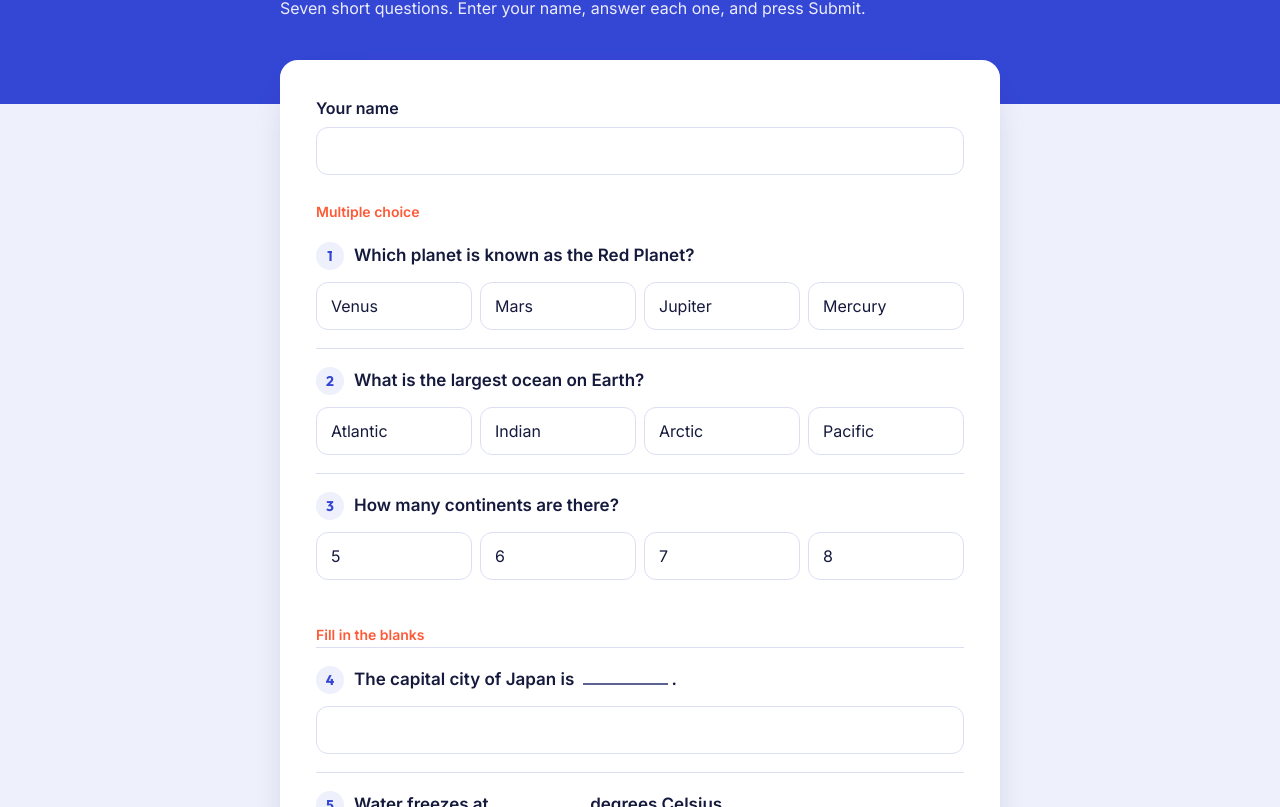
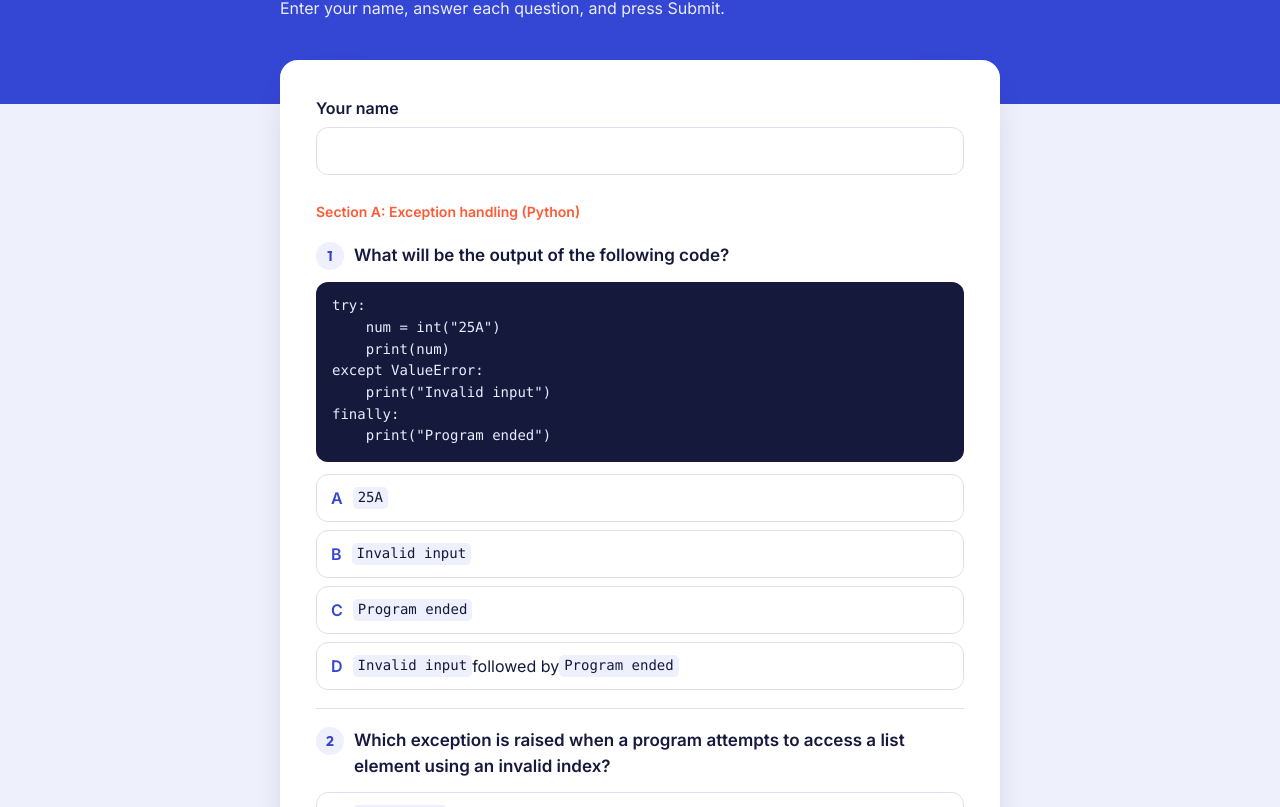
Before and after one commit to amityashishsrisri/quiz, a plain HTML site: page index.html in a window 1280 px wide. Shown: the part 119-926 px from the top of the page. Drawn offline with Linux system fonts and the light colour scheme.

Commit message:
Replace questions with Python exception handling and TOK set
Co-Authored-By: Claude Opus 5.5 <noreply@anthropic.com>
Claude-Session: https://claude.ai/code/session_01QnR5NrPokfXqEXmMG54Z5y

```diff
--- a/index.html
+++ b/index.html
@@ -3,7 +3,7 @@
 <head>
 <meta charset="utf-8">
 <meta name="viewport" content="width=device-width, initial-scale=1">
-<title>Quick Quiz</title>
+<title>Python and TOK quiz</title>
 <link rel="preconnect" href="https://fonts.googleapis.com">
 <link href="https://fonts.googleapis.com/css2?family=Outfit:wght@500;700;800&family=Inter:wght@400;500;600&display=swap" rel="stylesheet">
 <style>
@@ -66,6 +66,13 @@ pre{background:var(--bg);padding:14px;border-radius:12px;white-space:pre-wrap;fo
 .live i{width:9px;height:9px;border-radius:50%;background:var(--ok);animation:p 1.6s infinite}
 @keyframes p{50%{opacity:.25}}
 @media(prefers-reduced-motion:reduce){.live i{animation:none}.opt span{transition:none}}
+.opts.one{grid-template-columns:minmax(0,1fr)}
+.opt em{font-style:normal;font-weight:700;color:var(--brand);margin-right:10px;flex:none}
+code{font:14px/1.4 ui-monospace,SFMono-Regular,Menlo,Consolas,monospace;background:var(--bg);padding:1px 5px;border-radius:5px;overflow-wrap:anywhere}
+pre.code{background:light-dark(#151a3d,#0a0c1c);color:#e9ebff;padding:14px 16px;border-radius:12px;overflow-x:auto;margin:0 0 12px;white-space:pre}
+pre.code code{background:none;padding:0;color:inherit}
+#review{text-align:left;margin-top:20px}
+.rv{border-top:1px solid var(--line);padding:12px 0}.rv p{margin:4px 0;color:var(--ink)}.rv .ex{color:var(--soft);font-size:15px}
 .scroll{overflow-x:auto}
 table{border-collapse:collapse;width:100%;font-size:14px}
 th,td{padding:10px;border-bottom:1px solid var(--line);text-align:left;vertical-align:top}
@@ -82,8 +89,8 @@ td.n{text-align:right;font-weight:700;white-space:nowrap}
 <body>
 <header class="top">
   <div class="wrap" id="hwrap">
-    <h1 id="title">Quick general knowledge quiz</h1>
-    <p id="sub">Seven short questions. Enter your name, answer each one, and press Submit.</p>
+    <h1 id="title">Python and TOK quiz</h1>
+    <p id="sub">Enter your name, answer each question, and press Submit.</p>
   </div>
 </header>
 
@@ -106,6 +113,7 @@ td.n{text-align:right;font-weight:700;white-space:nowrap}
         <pre id="fbText"></pre>
         <button type="button" class="ghost" id="copyFb">Copy my answers</button>
       </div>
+      <div id="review"></div>
       <button type="button" class="ghost" id="again" style="margin-top:16px">Answer again</button>
     </section>
   </div>
@@ -125,22 +133,37 @@ td.n{text-align:right;font-weight:700;white-space:nowrap}
 <script>
 {
 /* ===== EDIT YOUR QUESTIONS HERE =====
-   mcq: options + answer (must match one option exactly)
-   blank: text with ___ where the blank goes, accept = list of correct answers (case is ignored)
-   tf: answer true or false */
+   section: heading shown above the question (a new heading appears whenever it changes)
+   type "mcq": options + answer (the letter of the correct option); text in `backticks` shows as code
+   type "blank": text with ___ where the blank goes, accept = list of correct answers (case is ignored)
+   type "tf": answer true or false
+   code: optional code block shown under the question; explain: shown after submitting */
 const QUESTIONS = [
-  {id:"m1", type:"mcq", text:"Which planet is known as the Red Planet?", options:["Venus","Mars","Jupiter","Mercury"], answer:"Mars"},
-  {id:"m2", type:"mcq", text:"What is the largest ocean on Earth?", options:["Atlantic","Indian","Arctic","Pacific"], answer:"Pacific"},
-  {id:"m3", type:"mcq", text:"How many continents are there?", options:["5","6","7","8"], answer:"7"},
-  {id:"b1", type:"blank", text:"The capital city of Japan is ___.", accept:["Tokyo"]},
-  {id:"b2", type:"blank", text:"Water freezes at ___ degrees Celsius.", accept:["0","zero"]},
-  {id:"t1", type:"tf", text:"The Sun is a star.", answer:true},
-  {id:"t2", type:"tf", text:"Sound travels faster than light.", answer:false}
+  {id:"q1", section:"Section A: Exception handling (Python)", type:"mcq",
+   text:"What will be the output of the following code?",
+   code:'try:\n    num = int("25A")\n    print(num)\nexcept ValueError:\n    print("Invalid input")\nfinally:\n    print("Program ended")',
+   options:{A:"`25A`", B:"`Invalid input`", C:"`Program ended`", D:"`Invalid input` followed by `Program ended`"}, answer:"D",
+   explain:"Converting `\"25A\"` into an integer raises a `ValueError`. The `except` block handles it, and the `finally` block executes afterwards."},
+  {id:"q2", section:"Section A: Exception handling (Python)", type:"mcq",
+   text:"Which exception is raised when a program attempts to access a list element using an invalid index?",
+   options:{A:"`ValueError`", B:"`TypeError`", C:"`IndexError`", D:"`NameError`"}, answer:"C",
+   explain:"An `IndexError` occurs when an index is outside the valid range of a list or sequence."},
+  {id:"q3", section:"Section B: Theory of Knowledge (TOK)", type:"mcq",
+   text:"A computer program passes 1,000 test cases. What can we conclude about its correctness?",
+   options:{A:"The program is certainly correct.", B:"The program is correct for every possible input.", C:"The tests provide evidence of correctness, but do not guarantee it.", D:"The program does not contain any errors."}, answer:"C",
+   explain:"Testing provides evidence, but it is impossible to test every possible input and situation in many real-world programs. This connects to the TOK concept of Evidence and Certainty."},
+  {id:"q4", section:"Section B: Theory of Knowledge (TOK)", type:"mcq",
+   text:"A developer considers a program correct because it produces the expected output. However, a user argues that it is incorrect because it does not handle invalid inputs safely. Which TOK concept is most relevant?",
+   options:{A:"Culture", B:"Perspective", C:"Power", D:"Truth"}, answer:"B",
+   explain:"The developer and user evaluate correctness from different perspectives. This raises the question of whether correctness depends only on technical output or also on user needs and expectations."}
 ];
-const SECTIONS = {mcq:"Multiple choice", blank:"Fill in the blanks", tf:"True or false"};
+const QUIZ_TITLE = "Python and TOK quiz";
+const QUIZ_INTRO = "Enter your name, answer each question, and press Submit.";
 
 const $ = id => document.getElementById(id);
 const esc = s => String(s ?? "").replace(/[&<>"']/g, c => ({"&":"&amp;","<":"&lt;",">":"&gt;",'"':"&quot;","'":"&#39;"}[c]));
+const md = s => esc(s).replace(/`([^`]+)`/g, '<code>$1</code>');
+const plain = s => String(s ?? "").replace(/`/g, "");
 const norm = s => String(s ?? "").trim().toLowerCase().replace(/\s+/g," ").replace(/[.!]$/,"");
 
 function isRight(q, a){
@@ -150,23 +173,26 @@ function isRight(q, a){
   return q.accept.some(x => norm(x) === norm(a));
 }
 function scoreOf(ans){ return QUESTIONS.reduce((n,q)=> n + (isRight(q, ans[q.id]) ? 1 : 0), 0); }
-function shown(q, a){ if (a == null || a === "") return "(blank)"; if (q.type==="tf") return a==="true"?"True":"False"; return a; }
+function shown(q, a){ if (a == null || a === "") return "(blank)"; if (q.type==="tf") return a==="true"?"True":"False"; if (q.type==="mcq") return a + ". " + plain(q.options[a]); return a; }
 
 /* render quiz */
+document.title = QUIZ_TITLE; $("title").textContent = QUIZ_TITLE; $("sub").textContent = QUIZ_INTRO;
 let last = "", num = 0;
 $("qs").innerHTML = QUESTIONS.map(q => {
   num++;
-  let head = q.type !== last ? `<p class="sec">${SECTIONS[q.type]}</p>` : "";
-  last = q.type;
-  const qtext = q.type === "blank" ? esc(q.text).replace("___", '<span class="blank"></span>') : esc(q.text);
+  const sec = q.section || "";
+  const head = sec && sec !== last ? `<p class="sec">${esc(sec)}</p>` : "";
+  last = sec;
+  const qtext = q.type === "blank" ? md(q.text).replace("___", '<span class="blank"></span>') : md(q.text);
+  const code = q.code ? `<pre class="code"><code>${esc(q.code)}</code></pre>` : "";
   let body;
   if (q.type === "blank") body = `<input type="text" name="${q.id}" aria-label="Answer to question ${num}" autocomplete="off" maxlength="120">`;
   else {
-    const opts = q.type === "tf" ? [["true","True"],["false","False"]] : q.options.map(o=>[o,o]);
-    body = `<div class="opts" role="radiogroup">` + opts.map(([v,l]) =>
-      `<label class="opt"><input type="radio" name="${q.id}" value="${esc(v)}"><span>${esc(l)}</span></label>`).join("") + `</div>`;
+    const opts = q.type === "tf" ? [["true","True"],["false","False"]] : Object.entries(q.options).map(([k,v])=>[k, `<em>${esc(k)}</em>${md(v)}`]);
+    body = `<div class="opts${q.type==="mcq"?" one":""}" role="radiogroup">` + opts.map(([v,l]) =>
+      `<label class="opt"><input type="radio" name="${q.id}" value="${esc(v)}"><span>${q.type==="tf"?esc(l):l}</span></label>`).join("") + `</div>`;
   }
-  return `${head}<div class="q"><p class="qt"><b>${num}</b><span>${qtext}</span></p>${body}</div>`;
+  return `${head}<div class="q"><p class="qt"><b>${num}</b><span>${qtext}</span></p>${code}${body}</div>`;
 }).join("");
 
 function collect(){
@@ -185,8 +211,12 @@ function showDone(name, ans, saved){
   $("dName").textContent = name;
   $("dScore").textContent = scoreOf(ans) + " / " + QUESTIONS.length;
   $("dMsg").classList.toggle("hide", !saved);
+  $("review").innerHTML = QUESTIONS.map((q,i) => { const ok = isRight(q, ans[q.id]);
+    const right = q.type==="mcq" ? q.answer + ". " + plain(q.options[q.answer]) : q.type==="tf" ? (q.answer?"True":"False") : q.accept[0];
+    return `<div class="rv"><p><strong>Q${i+1}.</strong> <span class="a ${ok?"y":"x"}">${ok?"Correct":"Your answer: "+esc(shown(q, ans[q.id]))}</span></p>` +
+      (ok ? "" : `<p>Correct answer: <strong>${esc(right)}</strong></p>`) + (q.explain ? `<p class="ex">${md(q.explain)}</p>` : "") + `</div>`; }).join("");
   $("fallback").classList.toggle("hide", saved);
-  if (!saved) $("fbText").textContent = "Name: " + name + "\n" + QUESTIONS.map((q,i)=> (i+1)+". "+q.text+"  "+shown(q, ans[q.id])).join("\n");
+  if (!saved) $("fbText").textContent = "Name: " + name + "\n" + QUESTIONS.map((q,i)=> (i+1)+". "+plain(q.text)+"  "+shown(q, ans[q.id])).join("\n");
   window.scrollTo({top:0});
 }
 
@@ -201,7 +231,7 @@ $("quiz").addEventListener("submit", async e => {
   $("submit").disabled = true; $("submit").textContent = "Sending…";
   try {
     const body = {Name: name, Score: scoreOf(ans) + " / " + QUESTIONS.length, _subject: "Quiz answers from " + name};
-    QUESTIONS.forEach((q,i) => body["Q" + (i+1) + " " + q.text] = shown(q, ans[q.id]) + (isRight(q, ans[q.id]) ? "  (correct)" : "  (wrong)"));
+    QUESTIONS.forEach((q,i) => body["Q" + (i+1) + " " + plain(q.text)] = shown(q, ans[q.id]) + (isRight(q, ans[q.id]) ? "  (correct)" : "  (wrong)"));
     if (!FORM_TO) throw new Error("not set up");
     body._template = "table"; body._captcha = "false";
     const r = await fetch("https://formsubmit.co/ajax/" + FORM_TO, {method:"POST", headers:{"Accept":"application/json","Content-Type":"application/json"}, body: JSON.stringify(body)});
```
